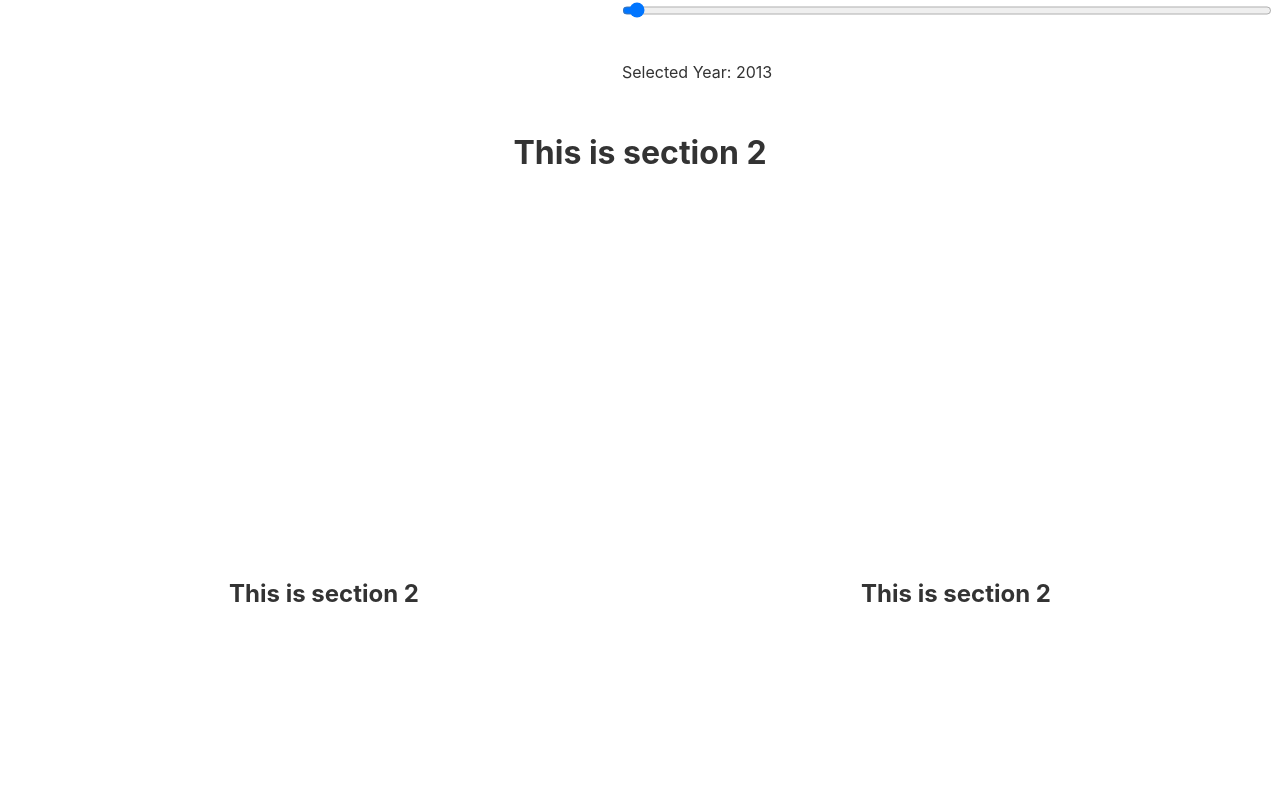
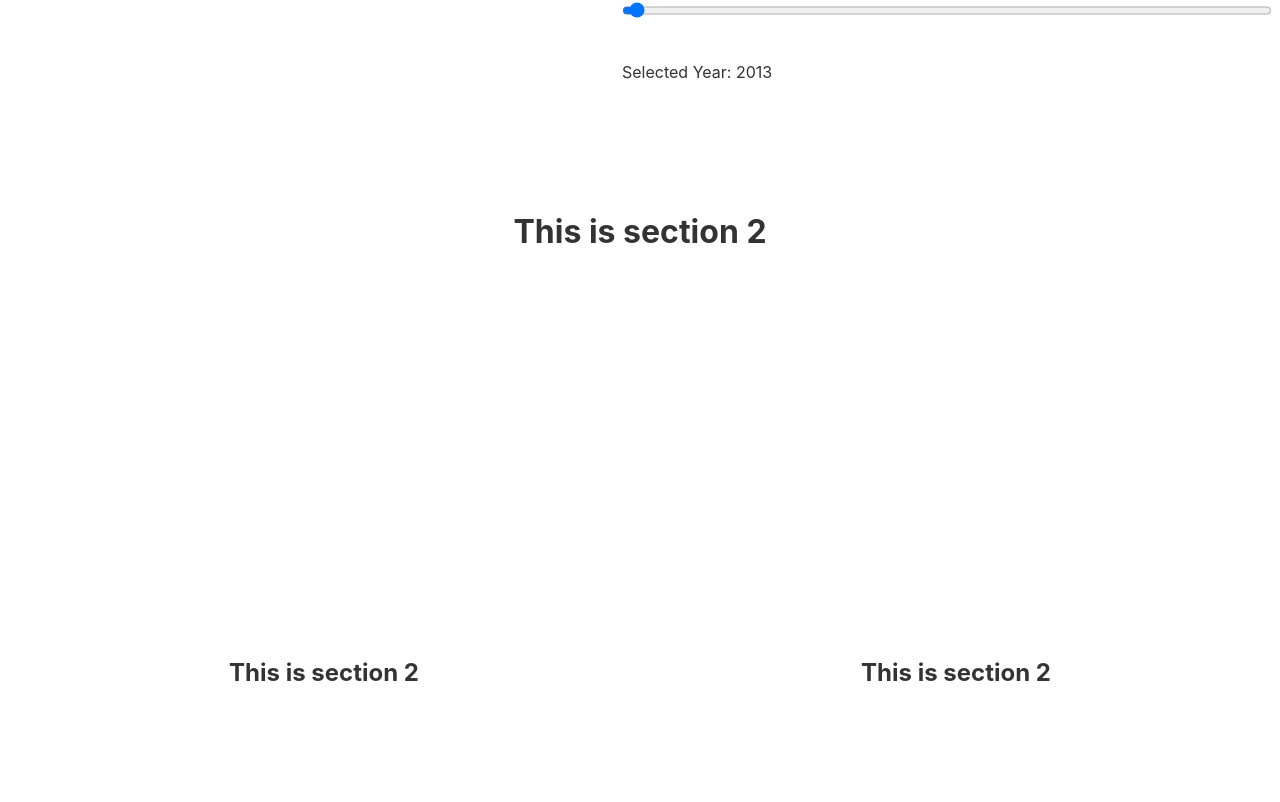
Before and after one commit to hc414/CrimeEducationPolice, a SvelteKit app: page / in a window 1280 px wide. Shown: the part 778-1580 px from the top of the page. Built offline with nearby package versions, Linux system fonts and the light colour scheme.

Commit message:
fixed margin

```diff
--- a/src/components/ScrollyTeller.svelte
+++ b/src/components/ScrollyTeller.svelte
@@ -32,24 +32,6 @@
   });
 </script>
 
-<!-- <div class="foreground">
-  {#each Array(6) as _, index}
-
-    {#if index == 0}
-      <section class="section-map">
-        <h1 class="header">This is section {index + 1} </h1>
-
-        <div class="map-container">
-          <CalMap />
-        </div>
-      </section>
-    {:else}
-      <section>
-        <h1 class="header">This is section {index + 1} </h1>
-        This is section {index + 1}</section>
-    {/if}
-  {/each}
-</div> -->
 <div class="foreground">
   {#each Array(6) as _, index}
     {#if index == 0}
@@ -81,32 +63,7 @@
   {/each}
 </div>
 
-<!-- <style global>
-  @import 'public/global.css';
-  section {
-    height: 100vh;
-    width: 100%;
-    display: grid;
-    justify-content: center;
-    align-items: center;
-  }
-  .section-map {
-    height: 100vh;
-    width: 100%;
-    display: grid;
-    justify-content: center;
-    align-items: center;
-  }
 
-  .map-container {
-    height: 100vh;
-    width: 100%;
-    display: grid;
-    justify-content: right;
-    align-items: right;
-  }
-
-</style> -->
 <style global>
   @import 'public/global.css';
 
@@ -145,11 +102,7 @@
     text-align: center;
   }
 
-  .map-container {
-    height: 80%;
-    width: 100%;
-    display: flex;
-    justify-content: center;
-    align-items: center;
+  .big-section {
+    margin-bottom: 100px;
   }
 </style>
```
